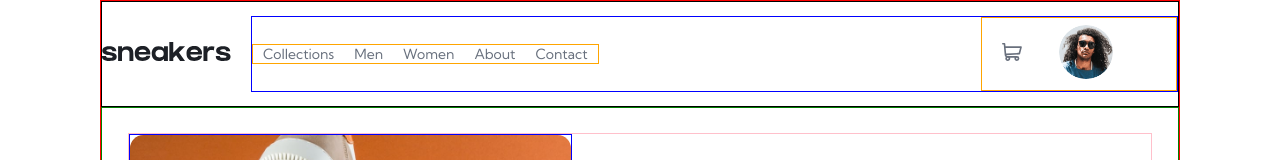
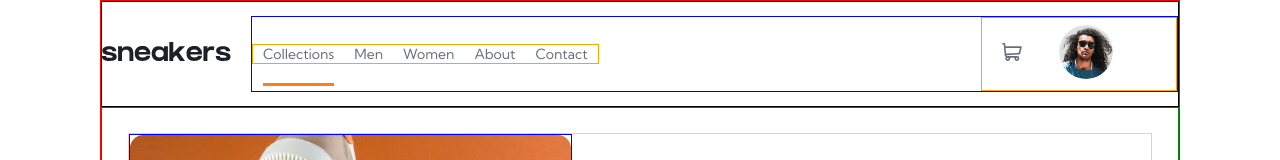
Before and after one commit to annaduong17/e-commerce, a React (Create React App) app: page / in a window 1280 px wide. Shown: the top 160 px of the page. Built offline with nearby package versions, Linux system fonts and the light colour scheme.

Commit message:
add nav-active class to active link

```diff
--- a/src/components/Navbar.js
+++ b/src/components/Navbar.js
@@ -9,22 +9,22 @@ function Navbar() {
         </NavLink>
       </div>
 
-      <ul className='navlinks'>
+      <ul className="navlinks">
         <div className='navlinks--left'>
           <li className='navlink'>
-            <NavLink to="/">Collections</NavLink>
+            <NavLink to="/" className={({isActive}) => isActive ? "nav-active" : ""}>Collections</NavLink>
           </li>
           <li className='navlink'>
-            <NavLink to="/men">Men</NavLink>
+            <NavLink to="/men" className={({isActive}) => isActive ? "nav-active" : ""}>Men</NavLink>
           </li>
           <li className='navlink'>
-            <NavLink to="/women">Women</NavLink>
+            <NavLink to="/women" className={({isActive}) => isActive ? "nav-active" : ""}>Women</NavLink>
           </li>
           <li className='navlink'>
-            <NavLink to="/about">About</NavLink>
+            <NavLink to="/about" className={({isActive}) => isActive ? "nav-active" : ""}>About</NavLink>
           </li>
           <li className='navlink'>
-            <NavLink to="/contact">Contact</NavLink>
+            <NavLink to="/contact" className={({isActive}) => isActive ? "nav-active" : ""}>Contact</NavLink>
           </li>
         </div>
         <div className='navlinks--right'>
--- a/src/index.scss
+++ b/src/index.scss
@@ -74,13 +74,18 @@ button {
       display: flex;
     }
 
+    .navlinks--left .nav-active {
+      border-bottom: 3px solid $orange;
+      padding-bottom: 20px;
+    }
+
     .navlinks--right {
       align-items: center;
     }
 
     .navlink * {
       text-decoration: none;
-      padding-inline: 10px;
+      margin-inline: 10px;
       color: $dark-gray-blue;
     }
 
```
